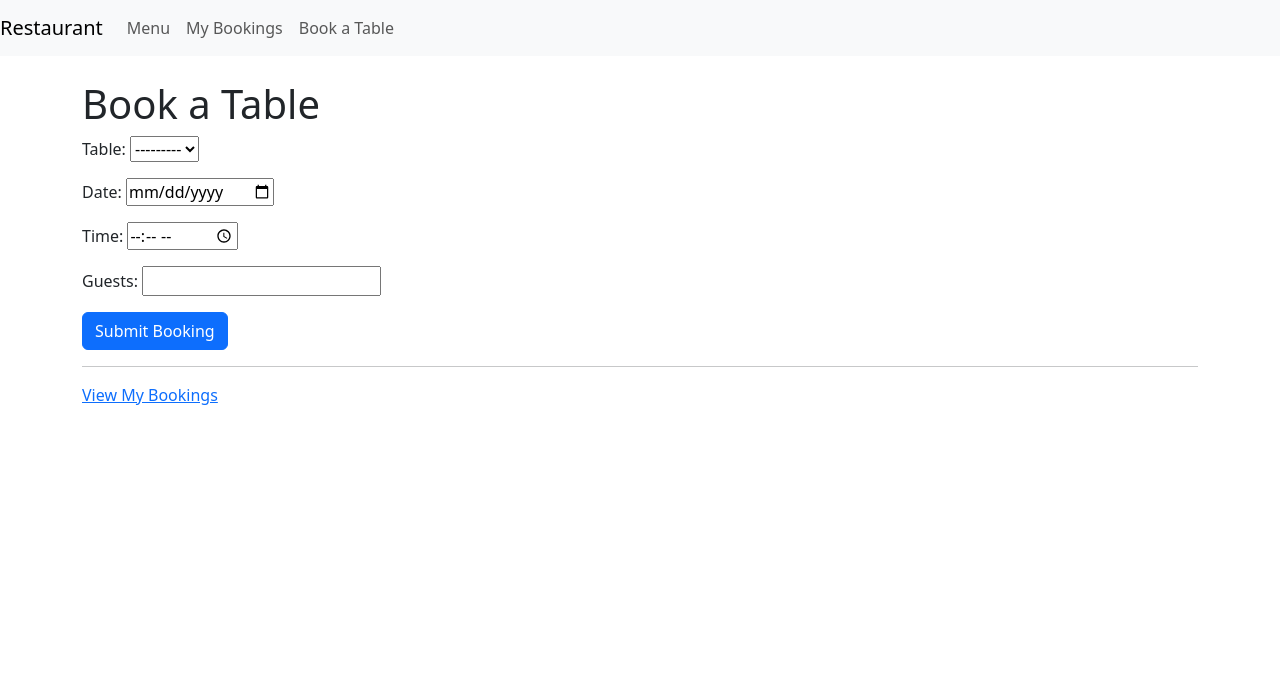
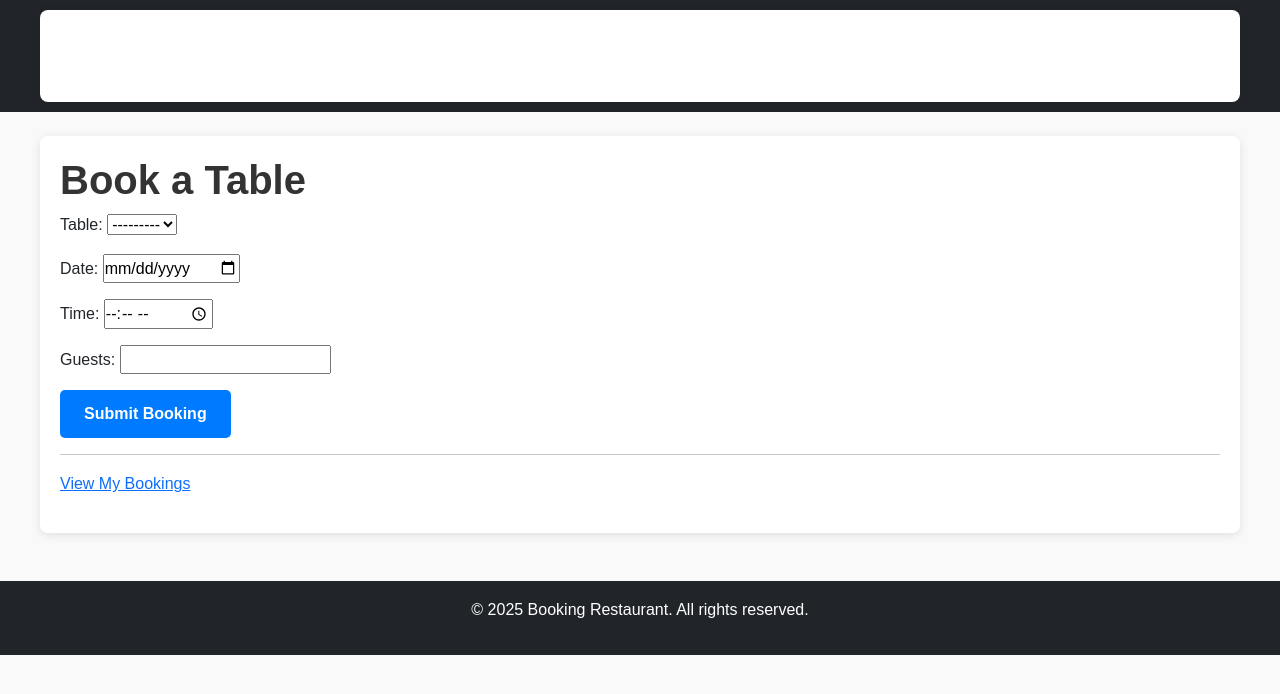
Before and after one commit to Hawraa7/booking-restaurant-project-4, a Django app: page /booking/ in a window 1280 px wide. Shown: the top 694 px of the page. Run offline with Django 4.2, Linux system fonts and the light colour scheme; the visitor is signed in with stand-in values (Sample User, id 1); data that the repository does not hold is empty.

Commit message:
creating the home page and set the styles

```diff
--- a/blog/templates/base.html
+++ b/blog/templates/base.html
@@ -1,28 +1,55 @@
+{% load static %}
 <!DOCTYPE html>
 <html lang="en">
 
 <head>
     <meta charset="UTF-8">
     <meta name="viewport" content="width=device-width, initial-scale=1.0">
-    <title>{% block title %}Restaurant Booking{% endblock %}</title>
+    <title>{% block title %}Booking Restaurant{% endblock %}</title>
     <link rel="stylesheet" href="https://cdn.jsdelivr.net/npm/bootstrap@5.3.0/dist/css/bootstrap.min.css">
+    <link rel="stylesheet" href="{% static 'css/style.css' %}">
+
 </head>
 
 <body>
-    <nav class="navbar navbar-expand-lg navbar-light bg-light">
-        <a class="navbar-brand" href="{% url 'menu' %}">Restaurant</a>
-        <div class="collapse navbar-collapse">
-            <ul class="navbar-nav">
-                <li class="nav-item"><a class="nav-link" href="{% url 'menu' %}">Menu</a></li>
-                <li class="nav-item"><a class="nav-link" href="{% url 'booking_list' %}">My Bookings</a></li>
-                <li class="nav-item"><a class="nav-link" href="{% url 'booking' %}">Book a Table</a></li>
-            </ul>
+
+    <!-- Navbar -->
+    <nav class="navbar navbar-expand-lg navbar-dark bg-dark">
+        <div class="container">
+            <a class="navbar-brand" href="{% url 'home' %}">Booking Restaurant</a>
+            <button class="navbar-toggler" type="button" data-bs-toggle="collapse" data-bs-target="#navbarNav">
+                <span class="navbar-toggler-icon"></span>
+            </button>
+            <div class="collapse navbar-collapse" id="navbarNav">
+                <ul class="navbar-nav ms-auto">
+                    <li class="nav-item">
+                        <a class="nav-link" href="{% url 'home' %}">Home</a>
+                    </li>
+                    <li class="nav-item">
+                        <a class="nav-link" href="{% url 'menu' %}">Menu</a>
+                    </li>
+                    <li class="nav-item">
+                        <a class="nav-link" href="{% url 'booking' %}">Book a Table</a>
+                    </li>
+                    <li class="nav-item">
+                        <a class="nav-link" href="{% url 'booking_list' %}">Bookings</a>
+                    </li>
+                </ul>
+            </div>
         </div>
     </nav>
 
+    <!-- Main Content -->
     <div class="container mt-4">
         {% block content %}{% endblock %}
     </div>
+
+    <!-- Footer -->
+    <footer class="bg-dark text-white text-center py-3 mt-5">
+        <p>&copy; 2025 Booking Restaurant. All rights reserved.</p>
+    </footer>
+
+    <script src="https://cdn.jsdelivr.net/npm/bootstrap@5.3.0/dist/js/bootstrap.bundle.min.js"></script>
 </body>
 
 </html>
--- a/blog/views.py
+++ b/blog/views.py
@@ -1,9 +1,13 @@
-from django.shortcuts import render
+from django.shortcuts import render, redirect, get_object_or_404
+from django.contrib import messages
 from django.contrib.auth.decorators import login_required
 from .models import Booking, MenuItem, Table
 from .forms import BookingForm
 
 # Create your views here.
+
+def home_view(request):
+    return render(request, 'blog/index.html')
 
 def menu_view(request):
     menu_items = MenuItem.objects.all()
@@ -26,3 +30,24 @@ def booking_view(request):
 def booking_list_view(request):
     bookings = Booking.objects.filter(user=request.user)
     return render(request, 'blog/booking_list.html', {'bookings': bookings})
+
+@login_required
+def cancel_booking_view(request, booking_id):
+    booking = get_object_or_404(Booking, id=booking_id)
+    if booking.user != request.user:
+        messages.error(request, "You do not have permission to cancel this booking.")
+        return redirect('booking_list')
+    booking.delete()
+    return redirect('booking_list')
+
+@login_required
+def edit_booking_view(request, booking_id):
+    booking = get_object_or_404(Booking, id=booking_id, user=request.user)
+    if request.method == 'POST':
+        form = BookingForm(request.POST, instance=booking)
+        if form.is_valid():
+            form.save()
+            return redirect('booking_list')
+    else:
+        form = BookingForm(instance=booking)
+    return render(request, 'blog/edit_booking.html', {'form': form, 'booking': booking})
--- a/bookingrestaurant/settings.py
+++ b/bookingrestaurant/settings.py
@@ -18,7 +18,7 @@ if os.path.isfile('env.py'):
 
 # Build paths inside the project like this: BASE_DIR / 'subdir'.
 BASE_DIR = Path(__file__).resolve().parent.parent
-
+TEMPLATES_DIR = os.path.join(BASE_DIR, 'templates')
 
 # Quick-start development settings - unsuitable for production
 # See https://docs.djangoproject.com/en/4.2/howto/deployment/checklist/
@@ -60,7 +60,7 @@ ROOT_URLCONF = 'bookingrestaurant.urls'
 TEMPLATES = [
     {
         'BACKEND': 'django.template.backends.django.DjangoTemplates',
-        'DIRS': [],
+        'DIRS': [TEMPLATES_DIR],
         'APP_DIRS': True,
         'OPTIONS': {
             'context_processors': [
@@ -129,6 +129,7 @@ USE_TZ = True
 # https://docs.djangoproject.com/en/4.2/howto/static-files/
 
 STATIC_URL = 'static/'
+STATICFILES_DIRS = [os.path.join(BASE_DIR, 'static'), ]
 
 # Default primary key field type
 # https://docs.djangoproject.com/en/4.2/ref/settings/#default-auto-field
--- a/bookingrestaurant/urls.py
+++ b/bookingrestaurant/urls.py
@@ -15,13 +15,24 @@ Including another URLconf
     2. Add a URL to urlpatterns:  path('blog/', include('blog.urls'))
 """
 from django.contrib import admin
-from django.urls import path, include
-from blog.views import menu_view, booking_view, booking_list_view
+from django.urls import path
+from django.urls import path
+from blog.views import (
+    home_view,
+    menu_view,
+    booking_view,
+    booking_list_view,
+    cancel_booking_view,
+    edit_booking_view,
+)
+
 
 urlpatterns = [
+    path('', home_view, name='home'),
     path('admin/', admin.site.urls),
     path('menu/', menu_view, name='menu'),
     path('booking/', booking_view, name='booking'),
     path('bookings/', booking_list_view, name='booking_list'),
-    path('summernote/', include('django_summernote.urls')),
+    path('cancel/<int:booking_id>/', cancel_booking_view, name='cancel_booking'),
+    path('edit/<int:booking_id>/', edit_booking_view, name='edit_booking'),
 ]
--- /dev/null
+++ b/static/css/style.css
@@ -0,0 +1,187 @@
+/* General Styles */
+* {
+    box-sizing: border-box;
+    margin: 0;
+    padding: 0;
+}
+
+body {
+    font-family: 'Arial', sans-serif;
+    background-color: #f9f9f9;
+    line-height: 1.6;
+}
+
+h1, h2, h3, h4 {
+    color: #333;
+    font-weight: bold;
+}
+
+/* Navbar Styles */
+.navbar {
+    background-color: #343a40;
+    padding: 10px 20px;
+    position: sticky;
+    top: 0;
+    z-index: 1000;
+    width: 100%;
+}
+
+.navbar a {
+    color: #fff;
+    padding: 10px 15px;
+    text-transform: uppercase;
+    font-weight: bold;
+    display: inline-block;
+}
+
+.navbar a:hover {
+    background-color: #495057;
+    border-radius: 4px;
+}
+
+.navbar .navbar-toggler {
+    border-color: #fff;
+}
+
+.navbar-toggler-icon {
+    background-color: #fff;
+}
+
+/* Navbar for Mobile */
+.navbar-collapse {
+    justify-content: center;
+}
+
+.navbar-nav {
+    flex-direction: row;
+}
+
+.navbar-nav li {
+    margin-left: 20px;
+}
+
+.navbar-nav li:first-child {
+    margin-left: 0;
+}
+
+/* Container and Content */
+.container {
+    max-width: 1200px;
+    margin: 0 auto;
+    padding: 20px;
+    background-color: #fff;
+    border-radius: 8px;
+    box-shadow: 0 2px 10px rgba(0, 0, 0, 0.1);
+}
+
+/* Buttons */
+.btn {
+    padding: 12px 24px;
+    font-size: 16px;
+    border-radius: 5px;
+    font-weight: bold;
+    cursor: pointer;
+    transition: background-color 0.3s ease;
+}
+
+.btn-primary {
+    background-color: #007bff;
+    color: white;
+    border: none;
+}
+
+.btn-primary:hover {
+    background-color: #0056b3;
+}
+
+.btn-secondary {
+    background-color: #6c757d;
+    color: white;
+    border: none;
+}
+
+.btn-secondary:hover {
+    background-color: #5a6268;
+}
+
+/* Table Styles */
+table {
+    width: 100%;
+    margin-top: 20px;
+    border-collapse: collapse;
+}
+
+table th, table td {
+    padding: 15px;
+    text-align: left;
+    border-bottom: 1px solid #ddd;
+}
+
+table th {
+    background-color: #f8f9fa;
+}
+
+table tr:hover {
+    background-color: #f1f1f1;
+}
+
+/* Footer */
+footer {
+    background-color: #343a40;
+    color: white;
+    padding: 20px 0;
+    text-align: center;
+}
+
+footer a {
+    color: #fff;
+    text-decoration: none;
+    padding: 5px 10px;
+}
+
+footer a:hover {
+    background-color: #495057;
+    border-radius: 4px;
+}
+
+/* Responsive Design */
+@media (max-width: 768px) {
+    .navbar-nav {
+        text-align: center;
+        margin-top: 10px;
+    }
+
+    .navbar-nav li {
+        margin-left: 0;
+        margin-bottom: 10px;
+    }
+
+    .navbar-toggler-icon {
+        background-color: #007bff;
+    }
+
+    .container {
+        padding: 15px;
+    }
+
+    .btn {
+        width: 100%;
+        margin-top: 10px;
+    }
+
+    footer {
+        font-size: 14px;
+    }
+}
+
+/* Footer Mobile Styling */
+@media (max-width: 576px) {
+    footer {
+        padding: 15px 0;
+    }
+
+    footer a {
+        font-size: 14px;
+        padding: 4px 8px;
+    }
+}
```
Also changed, not shown: blog/templates/blog/edit_booking.html (added, +10 -0 lines), blog/templates/blog/index.html (added, +15 -0 lines).
